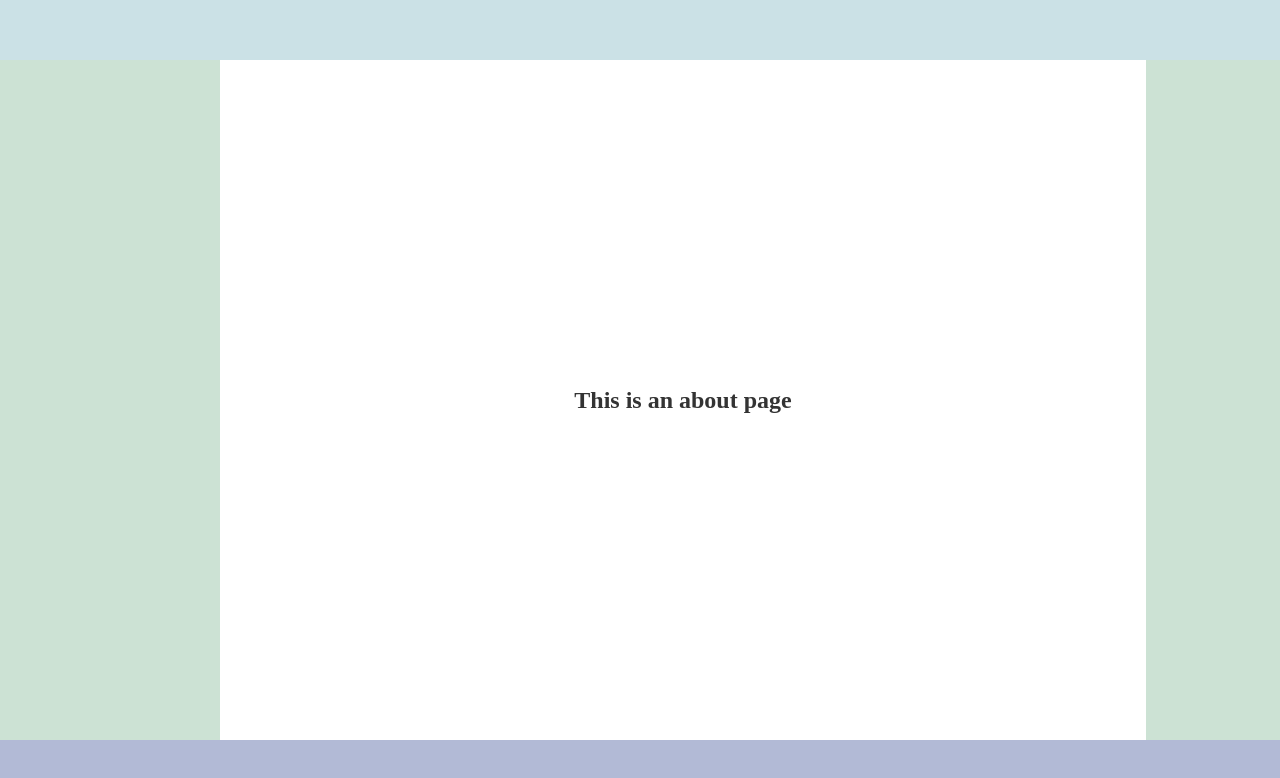
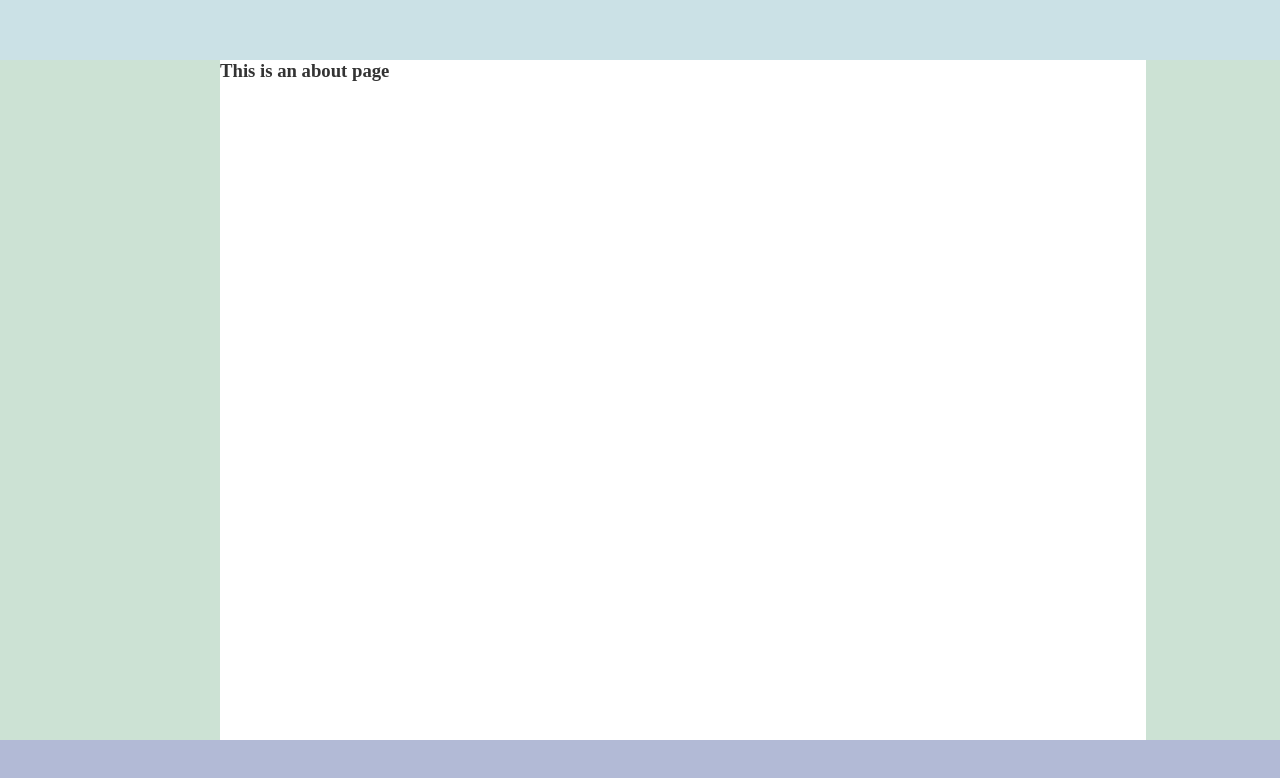
Before and after one commit to stack-wuh/vue-cli-template, a Vue app: page /about in a window 1280 px wide. Shown: the top 778 px of the page. Built offline with nearby package versions, Linux system fonts and the light colour scheme.

Commit message:
[feat][添加了滚动条样式]

```diff
--- a/src/views/About.vue
+++ b/src/views/About.vue
@@ -3,3 +3,10 @@
     <h1>This is an about page</h1>
   </div>
 </template>
+
+<style scoped lang="scss">
+  .about{
+    width: inherit;
+    height: 120%;
+  }
+</style>
--- a/src/views/Home.vue
+++ b/src/views/Home.vue
@@ -3,7 +3,9 @@
     <MyHeader />
     <section class="body-wrapper">
       <MyAside />
-      <router-view />
+      <section class="router-wrapper">
+        <router-view />
+      </section>
       <MyAside />
     </section>
     <MyFooter />
@@ -30,10 +32,25 @@ export default {
     flex-flow: column nowrap;
 
     .body-wrapper{
+      height: inherit;
       display: flex;
-      align-items: center;
       justify-content: space-between;
       flex:1;
+      .router-wrapper{
+        flex:1;
+        height: inherit;
+
+        overflow-y: scroll;
+
+        &::-webkit-scrollbar{
+          width: 5px;
+          height: 1px;
+        }
+        &::-webkit-scrollbar-thumb{
+          box-shadow: 0 0 5px inset rgba(132,31,222,.26);
+          border-radius: 4px;
+        }
+      }
     }
   }
 </style>
```
